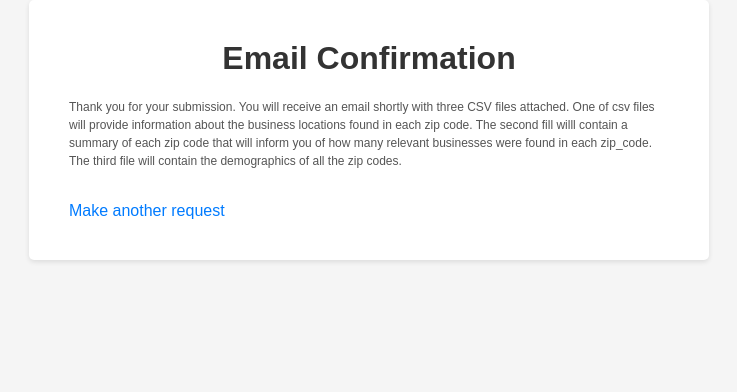
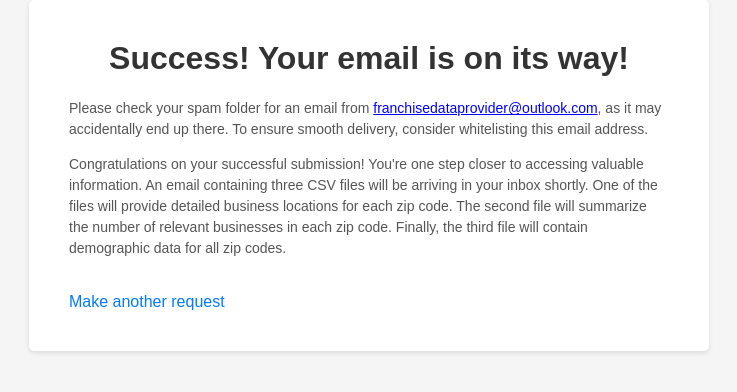
Before and after one commit to arikamat/demobiz, a Flask app: template templates/successful_parser.html in a window 1280 px wide. Shown: the top 392 px of the page, without its empty margins (271-1008 px from the left). Run offline with Flask 3, Linux system fonts and the light colour scheme; the template is opened without the code that fills it, so the values that code supplies are empty.

Commit message:
fix up ui and make pivot table better

```diff
--- a/backend/keyword.py
+++ b/backend/keyword.py
@@ -66,5 +66,7 @@ class KeywordSingleton:
 		new_df = pd.DataFrame(columns=["Zipcode","Name","Address","Phone","Website"], data=results)
 		new_df = new_df.drop_duplicates(subset=["Zipcode","Name","Address","Phone","Website"])
 		pivot = pd.pivot_table(new_df, values='Name', index='Zipcode', aggfunc='count')
-		pivot = pivot.rename(columns={'Name': 'Number of Businesses'})
+		col_name = 'Total Number of Businesses ({})'.format(', '.join(keywords))
+		pivot = pivot.rename(columns={'Name': col_name})
+		pivot.loc['TOTAL']= pivot.sum(numeric_only=True, axis=0)
 		return new_df, pivot
--- a/templates/successful_parser.html
+++ b/templates/successful_parser.html
@@ -29,7 +29,7 @@
         }
 
         p {
-            font-size: 12px;
+            font-size: 14px;
             color: #555;
             line-height: 1.5;
         }
@@ -55,10 +55,19 @@
 
 <body>
     <div class="container">
-        <h1>Email Confirmation</h1>
-        <p>Thank you for your submission. You will receive an email shortly with three CSV files attached. One of csv files will provide information about the business locations found in each zip code. The second fill willl contain a summary of each zip code that will inform you of how many relevant businesses were found in each zip_code. The third file will contain the demographics of all the zip codes.</p>
+        <h1>Success! Your email is on its way!</h1>
+        <p>
+            Please check your spam folder for an email from <span style="text-decoration: underline; color: blue;">franchisedataprovider@outlook.com</span>,
+            as it may accidentally end up there. To ensure smooth delivery, consider whitelisting this email address.
+        </p>
+        <p>
+            Congratulations on your successful submission!
+            You're one step closer to accessing valuable information.
+            An email containing three CSV files will be arriving in your inbox shortly.
+            One of the files will provide detailed business locations for each zip code.
+            The second file will summarize the number of relevant businesses in each zip code.
+            Finally, the third file will contain demographic data for all zip codes.</p>
         <a href="{{url_for('index')}}">Make another request</a>
     </div>
 </body>
-
 </html>
```
